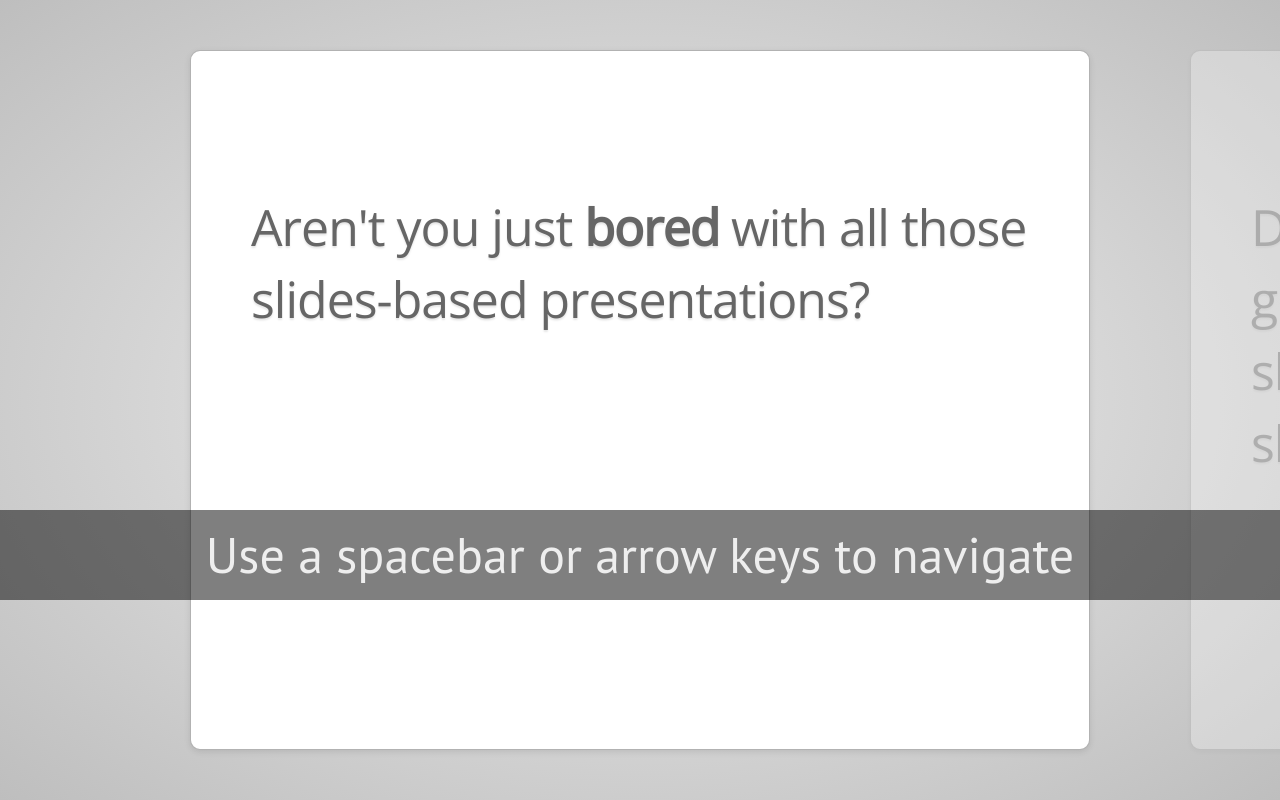
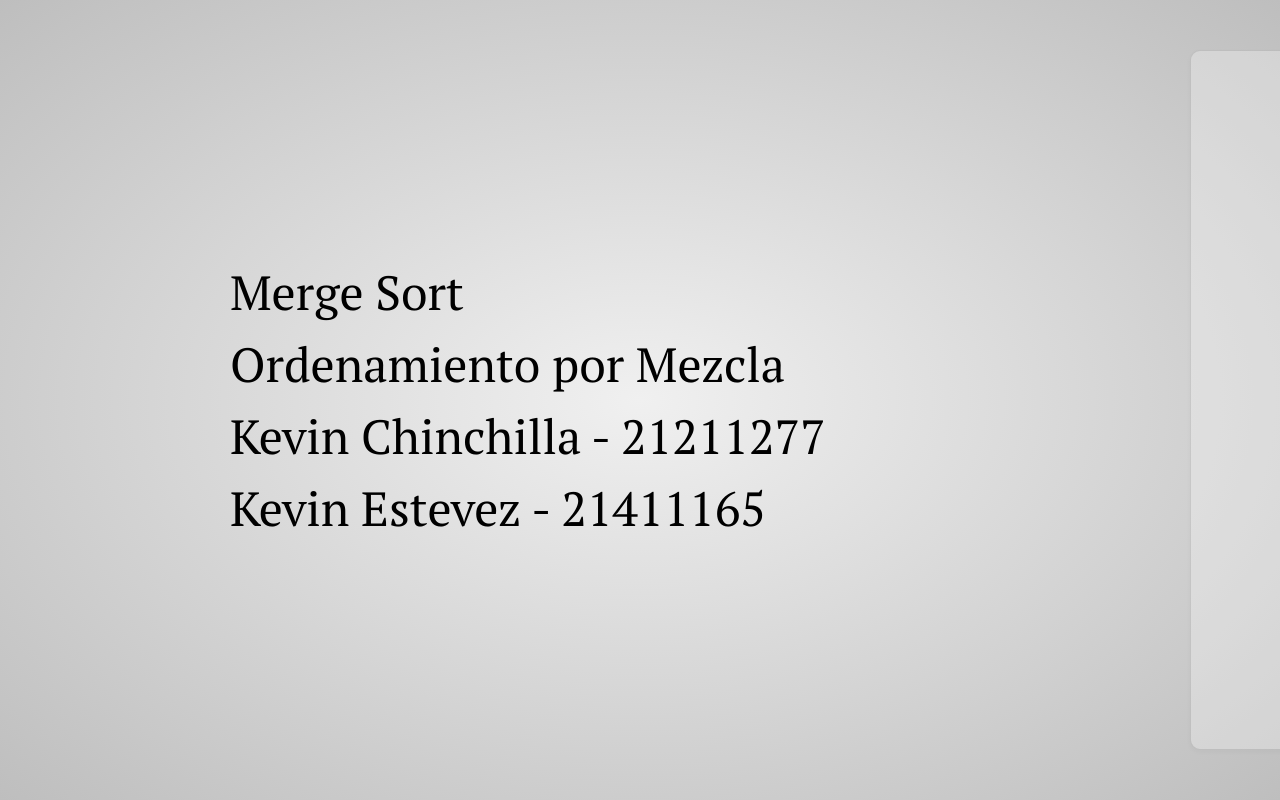
Before and after one commit to KenyStev/MergeSort-Expo-Estuctura, a website: page index.html in a window 1280 px wide. Shown: the top 800 px of the page. Drawn offline with nearby package versions, Linux system fonts and the light colour scheme.

Commit message:
Avance 1

```diff
--- a/index.html
+++ b/index.html
@@ -163,9 +163,52 @@
         It will not be rotated or scaled.
 
     -->
-    <div id="bored" class="step slide" data-x="-1000" data-y="-1500">
-        <q>Aren't you just <b>bored</b> with all those slides-based presentations?</q>
-    </div>
+    <div class="step" data-x="-1000" data-y="-1500">
+        <div class="container"
+        	<h1> Merge Sort </h1>
+        	<h2> Ordenamiento por Mezcla</h2>
+        	<h3> Kevin Chinchilla - 21211277<h3>
+        	<h3> Kevin Estevez - 21411165<h3>
+   		</div>
+   	</div>
+
+<!--
+Slide 2 Introduccion
+Que es Merge Sort o Ordenamiento de Mezcla
+Es un algoritmo de ordenamiento externo (que pueden manejar grandes cantidades de información) estable basado en la técnica divide y vencerás. Es de complejidad O(n log n)(Explicar esto).
+
+Slide 3 Historia
+- Fue desarrollado en 1945 por John Von Neumann (Nacio en 1903)
+- Neumann Es considerado como uno de los más importantes matemáticos de la historia moderna
+- ya que realizo contribuciones fundamentales en los campos de física cuántica, análisis funcional, teoría de conjuntos, teoría de juegos, ciencias de la computación, economía, análisis numérico, cibernética, hidrodinámica, estadística
+- la arquitectura de von Neumann, utilizada en casi todos los computadores
+
+Slide 4 Desarollo
+1. Si la longitud de la lista es 0 ó 1, entonces ya está ordenada. En otro caso:
+2. Dividir la lista desordenada en dos sublistas de aproximadamente la mitad del tamaño.
+3. Ordenar cada sublista recursivamente aplicando el ordenamiento por mezcla.
+4. Mezclar las dos sublistas en una sola lista ordenada.
+
+Slide 5 Desarollo
+Agregar imagenes explicando la separacion de las listas
+
+Slide 6 Desarollo
+Agregar imagenes explicando la union de las listas
+
+Slide 7 Codigo
+Mostar Codigo
+
+Slide 8 Puntos Claves (Ventajas y Desventajas)
+- Es Muy estable cuando la cantidad de registros a acomodar es de índice bajo, en caso contrario gasta el doble del espacio que ocupan inicialmente los datos.
+- Efectivo para conjunto de datos a los que se puede acceder secuencialmente (arreglos, vectores, etc.)
+-Principal desventaja: está definido recursivamente. Si se deseara implementarla no recursivamente se tendría que emplear una pila y se requeriría un espacio adicional de memoria para almacenarla.
+
+Slide 9 Fin
+Mostrar una imgen graciosa de fin :D
+Puede ser de los simpson
+
+
+-->
 
     <!--
 
@@ -183,7 +226,7 @@
 
     -->
     <div class="step slide" data-x="0" data-y="-1500">
-        <q>Don't you think that presentations given <strong>in modern browsers</strong> shouldn't <strong>copy the limits</strong> of 'classic' slide decks?</q>
+
     </div>
 
     <div class="step slide" data-x="1000" data-y="-1500">
```
